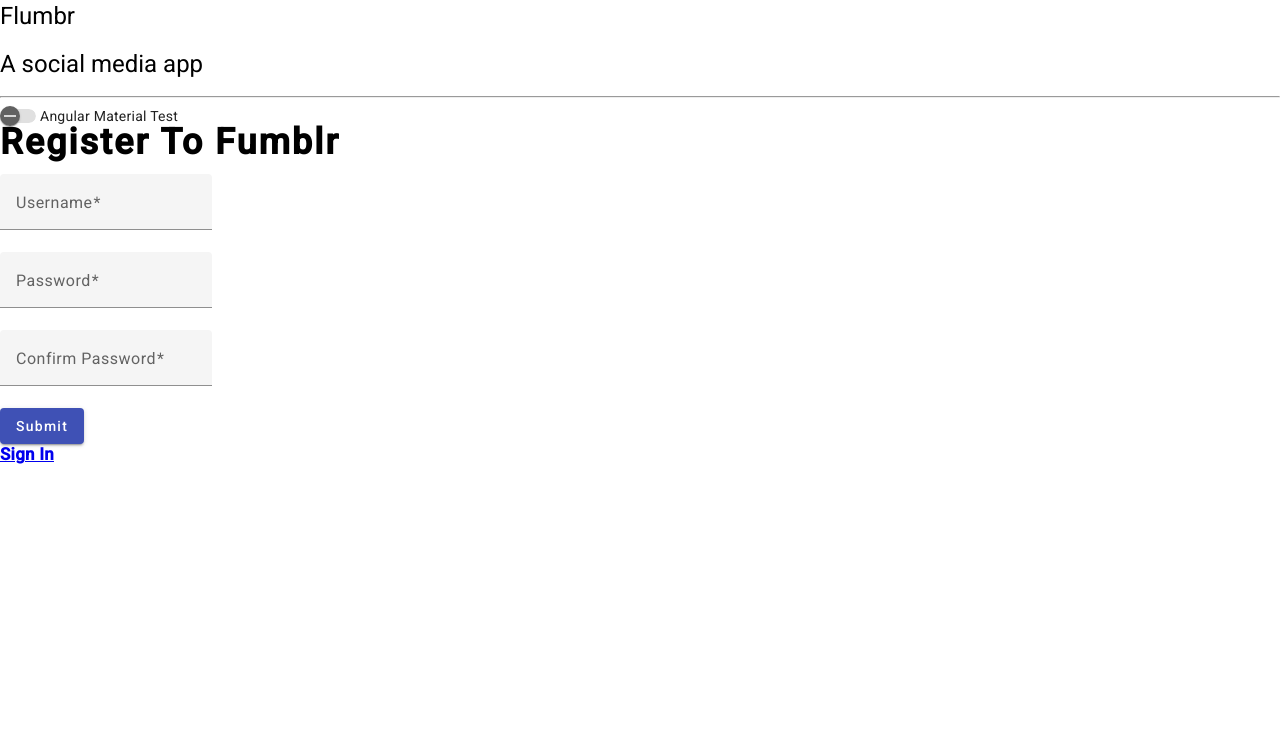
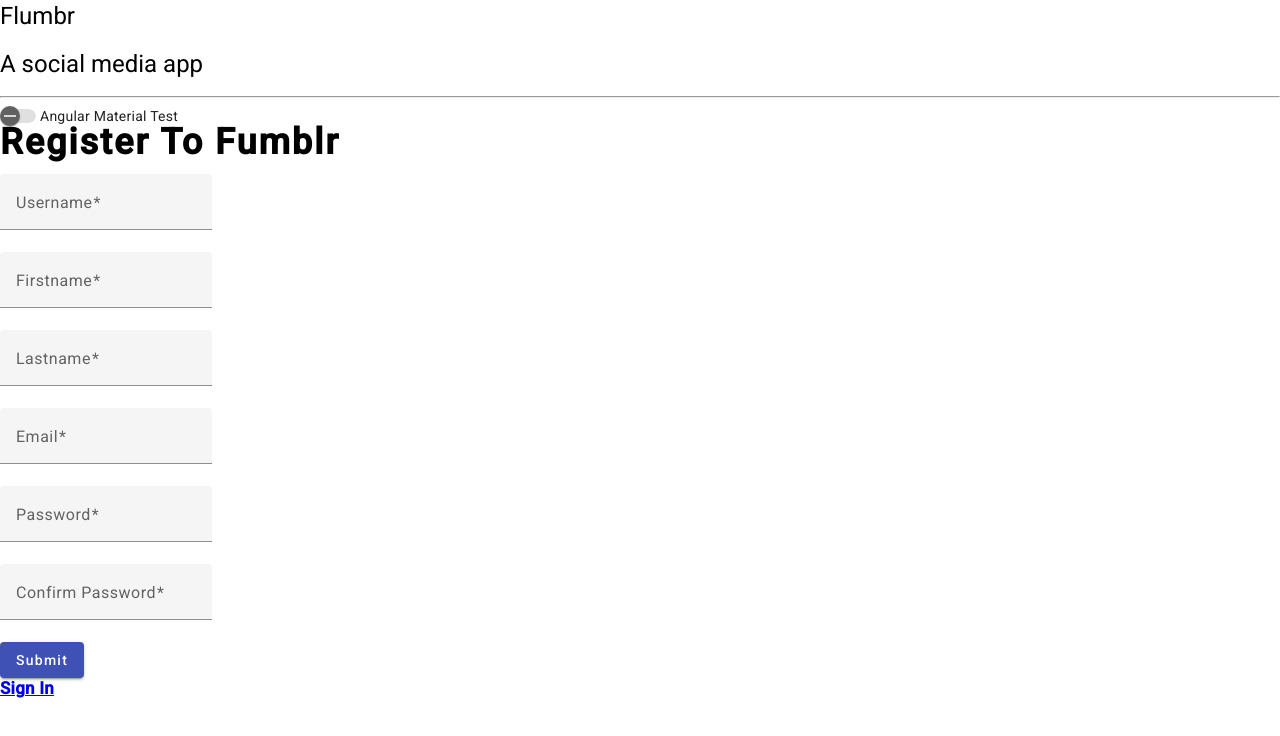
Before and after one commit to 052223-java-angular/Flumbr-Frontend, an Angular app: page /register in a window 1280 px wide. Shown: the top 736 px of the page. Built offline with nearby package versions, Linux system fonts and the light colour scheme.

Commit message:
Added firstname, lastname and email to reg form

```diff
--- a/src/app/models/register-payload.ts
+++ b/src/app/models/register-payload.ts
@@ -1,5 +1,8 @@
 export interface RegisterPayload {
     username: string;
+    firstname:string;
+    lastname:string;
+    email:string;
     password: string;
     confirmPassword: string;
 }
--- a/src/app/pages/register/register.component.html
+++ b/src/app/pages/register/register.component.html
@@ -14,6 +14,40 @@
 
       <div class="flex flex-col items-center px-10">
         <mat-form-field>
+          <mat-label>Firstname</mat-label>
+          <input matInput formControlName="firstname">
+          <mat-error *ngIf="registrationForm.get('firstname')?.hasError('required')">
+            Firstname is required
+          </mat-error>
+        </mat-form-field>
+      </div>
+
+      <div class="flex flex-col items-center px-10">
+        <mat-form-field>
+          <mat-label>Lastname</mat-label>
+          <input matInput formControlName="lastname">
+          <mat-error *ngIf="registrationForm.get('lastname')?.hasError('required')">
+            Lastname is required
+          </mat-error>
+        </mat-form-field>
+      </div>
+
+      <div class="flex flex-col items-center px-10">
+        <mat-form-field>
+          <mat-label>Email</mat-label>
+          <input type="text" matInput formControlName="email" />
+          <mat-error *ngIf="registrationForm.get('email')?.hasError('required')">
+              Email is required
+          </mat-error>
+        </mat-form-field>
+
+        <div *ngIf="registrationForm.get('email')?.touched && registrationForm.get('email')?.hasError('email')">
+          <mat-error><sup>*</sup> Please enter a valid email address.</mat-error>
+        </div>
+      </div>
+
+      <div class="flex flex-col items-center px-10">
+        <mat-form-field>
           <mat-label>Password</mat-label>
           <input matInput formControlName="password" type="password" required>
           <mat-error *ngIf="registrationForm.get('password')?.hasError('required')">
@@ -25,13 +59,16 @@
       <div class="flex flex-col items-center px-10">
         <mat-form-field>
           <mat-label>Confirm Password</mat-label>
-          <input matInput formControlName="confirmPassword" type="password" required>
+          <input matInput formControlName="confirmPassword" type="password" >
+
           <mat-error *ngIf="registrationForm.get('confirmPassword')?.hasError('required')">
-            Password Mismatch
+            Confirm Password is required
           </mat-error>
-          <mat-error *ngIf="registrationForm.hasError('passwordMismatch')">
-            Passwords do not match
-          </mat-error>
+
+          <div *ngIf="registrationForm.get('confirmPassword')?.touched && registrationForm.hasError('passwordMismatch')">
+            <mat-error> <sup>*</sup>Passwords Mismatch.</mat-error>
+          </div>
+
         </mat-form-field>
       </div>
 
@@ -39,47 +76,9 @@
         <button mat-raised-button color="primary" type="submit">Submit</button>
       </div>
 
-      <div class="flex justify-center text-indigo-500 mt-4"  style="font-weight: bold; font-size: 17px;">
+      <div class="flex justify-center text-indigo-500 mt-6"  style="font-weight: bold; font-size: 17px;">
         <a routerLink="/login">Sign In</a>
         <!--link to registration-->
       </div>
     </form>
   </div>
-
-
-
-
-<!-- <div class="flex flex-col items-center mb-40 bg-gray-100">
-    <form (ngSubmit)="handleSubmit()" [formGroup]="registrationForm">
-        <h1 class="flex flex-col items-center text-indigo-500 font-bold text-4xl"> Register To Fumblr </h1>
-        <mat-form-field class="flex flex-col items-center px-10 ">
-            <mat-label>Username</mat-label>
-            <input matInput formControlName="username" required>
-            <mat-error *ngIf="registrationForm.get('username')?.hasError('required')">
-              Username is required
-            </mat-error>
-        </mat-form-field>
-
-        <mat-form-field class="flex flex-col items-center px-10">
-            <mat-label>Password</mat-label>
-            <input matInput formControlName="password" type="password" required>
-            <mat-error *ngIf="registrationForm.get('password')?.hasError('required')">
-              Password is required
-            </mat-error>
-        </mat-form-field>
-
-        <mat-form-field class="flex flex-col items-center px-10">
-            <mat-label>Confirm Password</mat-label>
-            <input matInput formControlName="confirmPassword" type="password" required>
-            <mat-error *ngIf="registrationForm.get('confirmPassword')?.hasError('required')">
-              Confirm Password is required
-            </mat-error>
-            <mat-error *ngIf="registrationForm.hasError('passwordMismatch')">
-              Passwords do not match
-            </mat-error>
-        </mat-form-field>
-
-        <button mat-raised-button color="primary" type="submit">Submit</button>
-    </form>
-
-</div> -->
--- a/src/app/pages/register/register.component.ts
+++ b/src/app/pages/register/register.component.ts
@@ -1,6 +1,6 @@
 import { Component, OnInit } from '@angular/core';
 import { FormBuilder, FormGroup, Validators, AbstractControl } from '@angular/forms';
-import { ReactiveFormsModule } from '@angular/forms';
+//import { ReactiveFormsModule } from '@angular/forms';
 import {Router} from '@angular/router';
 import { RegisterPayload } from 'src/app/models/register-payload';
 import { AuthServiceService } from 'src/app/services/auth-service.service';
@@ -14,48 +14,39 @@ import { AuthServiceService } from 'src/app/services/auth-service.service';
 export class RegisterComponent {
   registrationForm!: FormGroup;
 
-  constructor(private fb: FormBuilder, private authService: AuthServiceService, private router:Router ) {
-}
+  constructor(private fb: FormBuilder, private authService: AuthServiceService, private router:Router ) {}
 
   ngOnInit(): void {
     this.registrationForm = this.fb.group({
-    username:['',Validators.required],
-    password:['',Validators.required],
+            username:['', Validators.required],
+            firstname:['', Validators.required],
+            lastname:['', Validators.required],
+            email:  ['', [Validators.required, Validators.email]],
+            password:['', Validators.required],
             confirmPassword: ['', Validators.required]
             }, { validator: this.passwordMatchValidator });
   }
 
-  handleSubmit() {
-    if (this.registrationForm.valid) {
-      // Handle form submission here
-      console.log('Form submitted successfully');
-      // The payload to be sent to the backend API
-      const payload: RegisterPayload = {
-        username: this.registrationForm.controls['username'].value,
-        password: this.registrationForm.controls['password'].value,
-        confirmPassword: this.registrationForm.controls['confirmPassword'].value,
-      };
 
-      console.log("username is " + payload.username );
-      console.log("password is " + payload.password);
-      console.log("confirmPassword " + payload.confirmPassword);
-
-      // Call the authentication service to register the user
-      this.authService.register(payload).subscribe({
-          next: value => {
-            // Handle the success response
-
-            this.router.navigate(['/login']);
-          },
-          error: error => {
-            // Handle the error response
-            //this.toastr.error(error.error.message);
-            console.log(error.error.message);
-          }
-      });
-    }
+  get username() {
+    return this.registrationForm.get('username');
   }
 
+  get password() {
+    return this.registrationForm.get('password');
+  }
+
+  get firstname() {
+    return this.registrationForm.get('firstname');
+  }
+
+  get lastname() {
+    return this.registrationForm.get('lastname');
+  }
+
+  get email() {
+    return this.registrationForm.get('email');
+  }
 
   passwordMatchValidator(control: AbstractControl): { [key: string]: boolean } | null {
     const password = control.get('password')?.value;
@@ -72,6 +63,57 @@ ngOnInit(): void {
     return null;
   }
 
+  handleSubmit() {
+    if (this.registrationForm.valid) {
+      // Handle form submission here
+      // Form Data
+      // console.log('Form submitted successfully');
+      // console.log( this.registrationForm.controls['username'].value);
+      // console.log( this.registrationForm.controls['firstname'].value);
+      // console.log( this.registrationForm.controls['lastname'].value);
+      // console.log( this.registrationForm.controls['email'].value);
+      // console.log( this.registrationForm.controls['password'].value);
+      // console.log( this.registrationForm.controls['confirmPassword'].value);
+
+
+      alert("Form is valid");
+
+       // The payload to be sent to the backend API
+
+      const payload: RegisterPayload = {
+        username: this.registrationForm.controls['username'].value,
+        firstname: this.registrationForm.controls['firstname'].value,
+        lastname: this.registrationForm.controls['lastname'].value,
+        email: this.registrationForm.controls['email'].value,
+        password: this.registrationForm.controls['password'].value,
+        confirmPassword: this.registrationForm.controls['confirmPassword'].value,
+      };
+
+      // console.log("username is " + payload.username );
+      // console.log("password is " + payload.password);
+      // console.log("confirmPassword " + payload.confirmPassword);
+
+      // Call the authentication service to register the user
+      this.authService.register(payload).subscribe({
+          next: value => {
+            // Handle the success response
+            this.router.navigate(['/login']);
+
+          },
+          error: error => {
+            // Handle the error response
+            //this.toastr.error(error.error.message);
+            console.log(error.error.message);
+          }
+      });
+      return true;
+
+    } else {
+      alert("Form is Invalid");
+      return false;
+    }
+
+  }
 
 
 }
--- a/tailwind.config.js
+++ b/tailwind.config.js
@@ -1,5 +1,6 @@
 /** @type {import('tailwindcss').Config} */
 module.exports = {
+  important: true,
   content: ["./src/**/*.{html,ts}"],
   theme: {
     extend: {},
```
Lines whose indentation alone changed are shown as unchanged.
